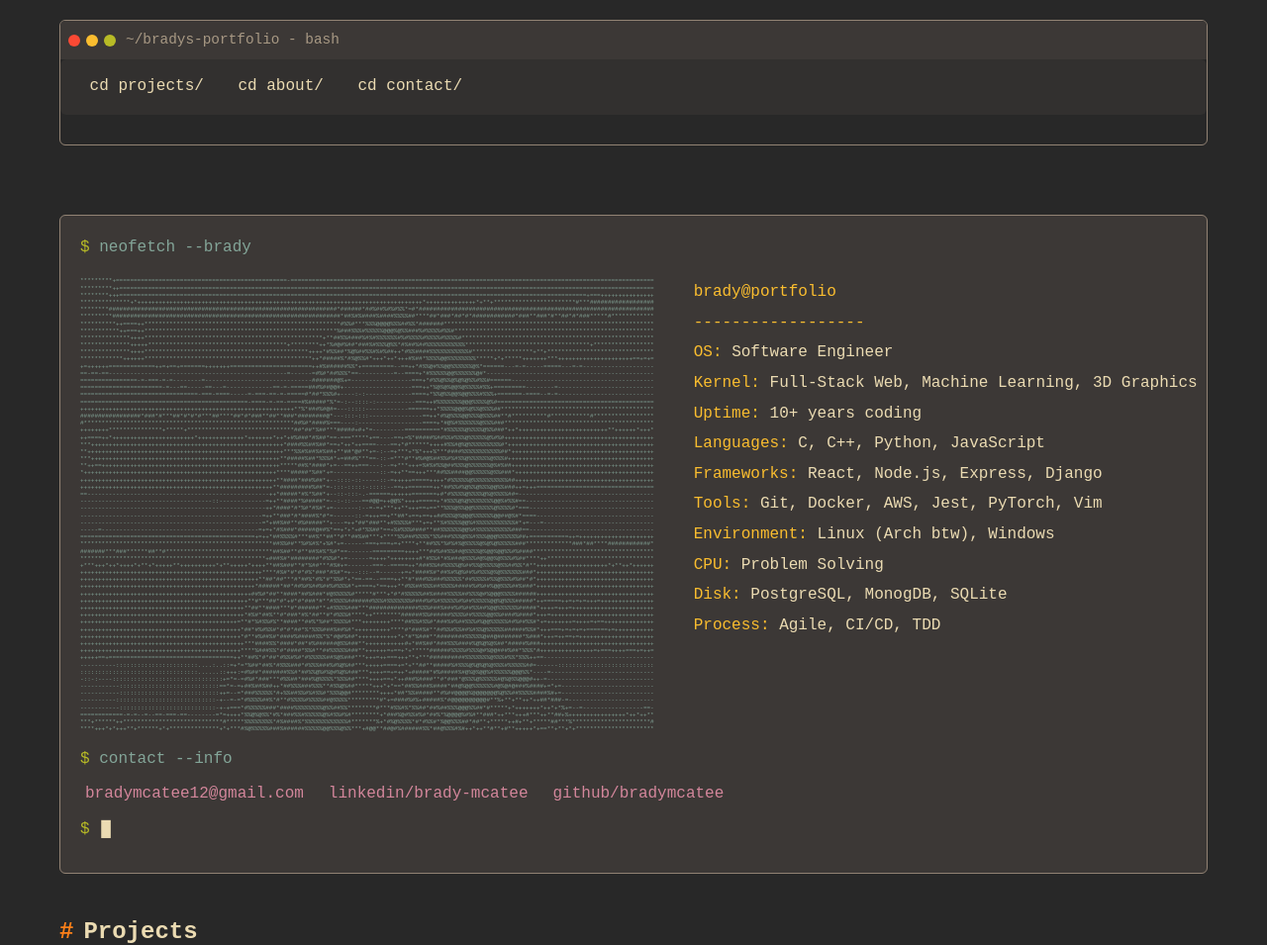
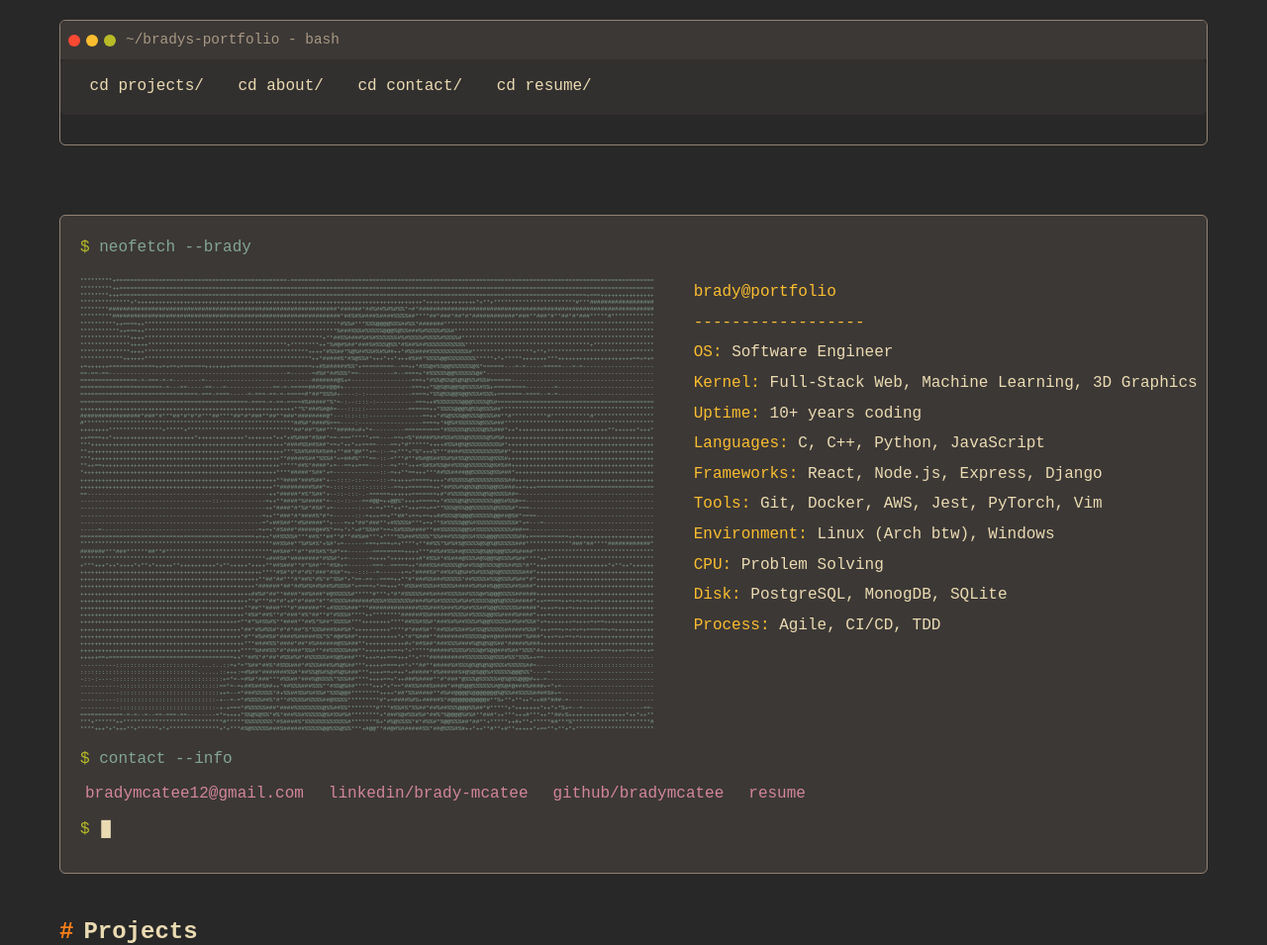
Before and after one commit to bradymcatee/bradymcatee.github.io, a plain HTML site: page index.html in a window 1280 px wide. Shown: the top 955 px of the page at 99% size. Drawn offline with Linux system fonts and the light colour scheme.

Commit message:
added resume

```diff
--- a/index.html
+++ b/index.html
@@ -370,6 +370,7 @@
           <a href="#projects">cd projects/</a>
           <a href="#about">cd about/</a>
           <a href="#contact">cd contact/</a>
+          <a href="resources/Brady McAtee Resume 2025.pdf">cd resume/</a>
         </div>
       </nav>
     </div>
@@ -510,6 +511,7 @@
                 >linkedin/brady-mcatee</a
               >
               <a href="https://github.com/bradymcatee">github/bradymcatee</a>
+              <a href="resources/Brady McAtee Resume 2025.pdf">resume</a>
             </span>
           </span>
         </p>
```
Also changed, not shown: 1 other file.
